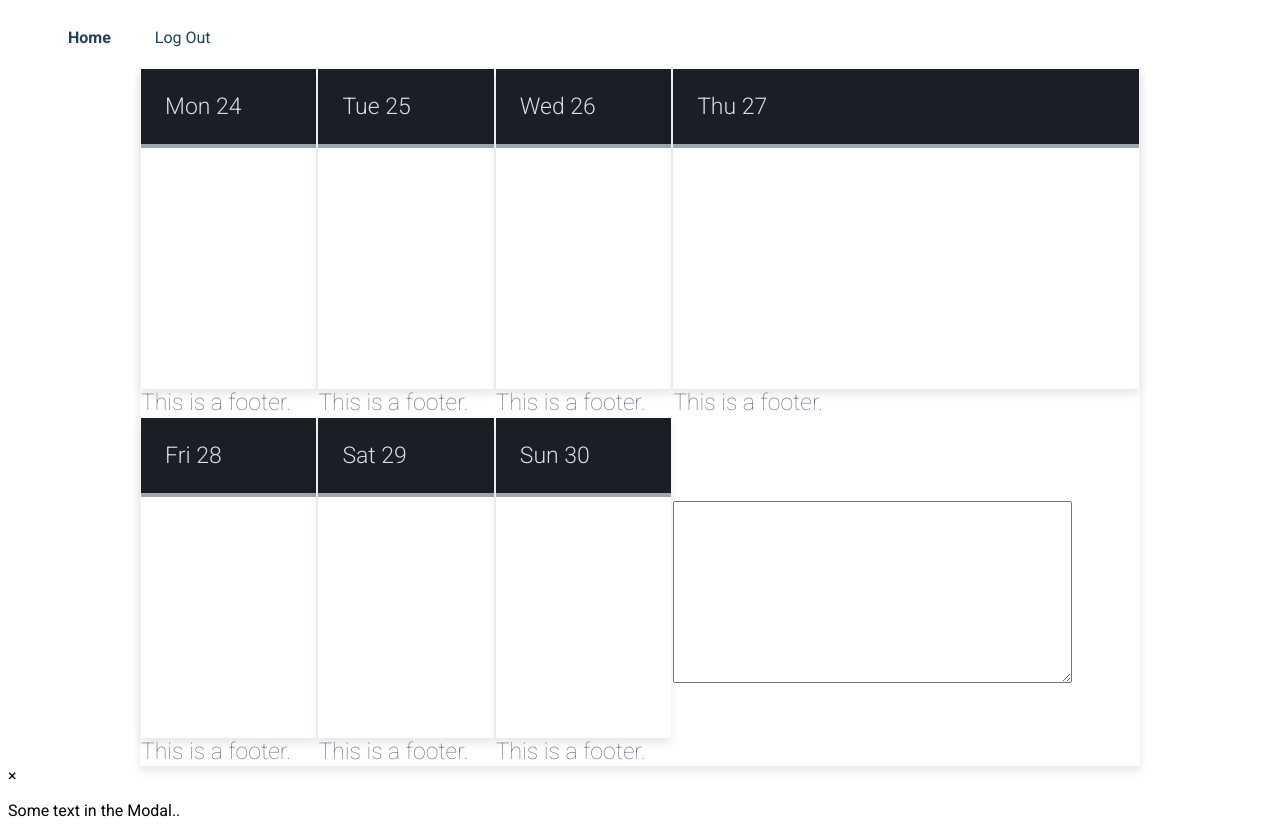
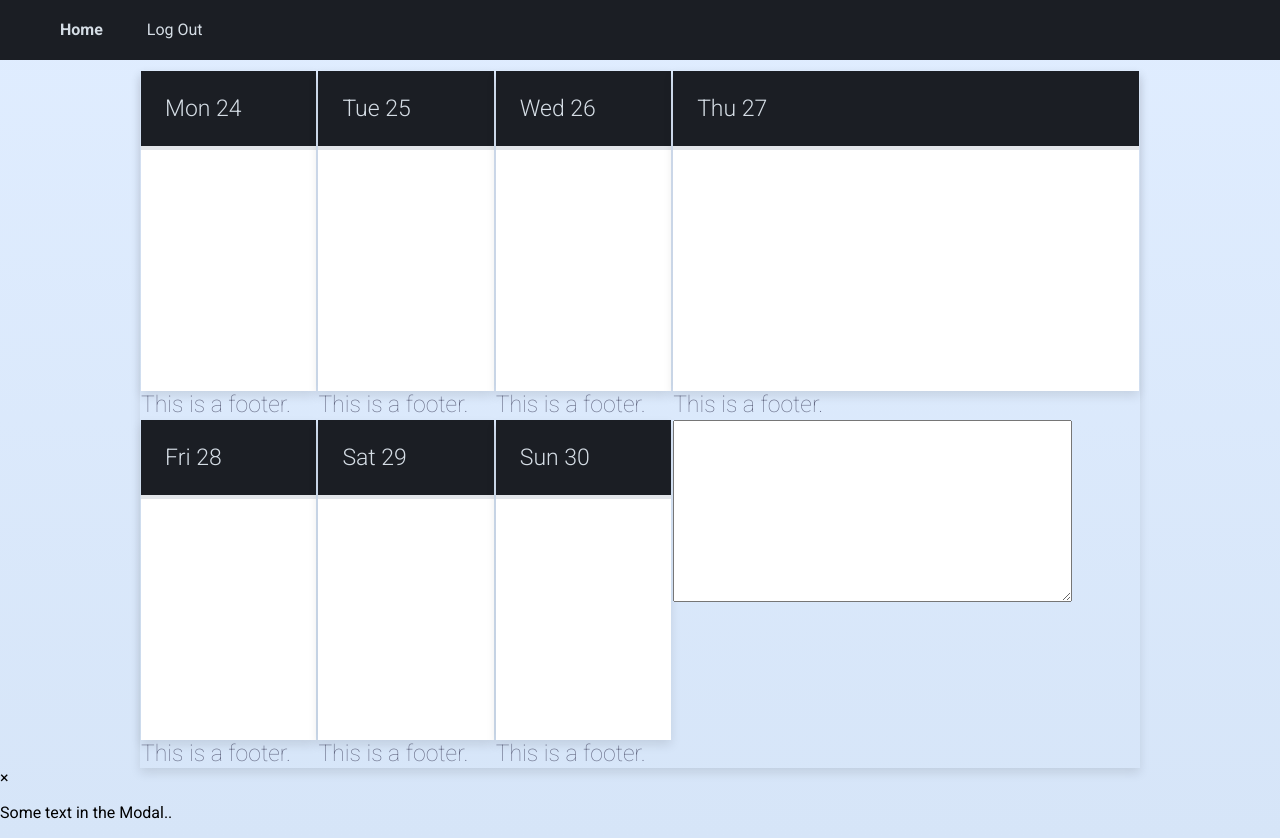
Before and after one commit to CoolCor12/weecal, a Flask app: page /dashboard in a window 1280 px wide. Before the commit the page ends 817 px from the top, so only its background shows below. Run offline with Flask 2, Linux system fonts and the light colour scheme; the visitor is signed in with stand-in values (Sample User, id 1); lists and menus that the app fills with data are empty.

Commit message:
Edited formating

```diff
--- a/static/calendar.css
+++ b/static/calendar.css
@@ -1,6 +1,7 @@
 @import url(http://fonts.googleapis.com/css?family=Roboto:400,500,700,300,100);
 body {
-    background-color: #FFFFFF;
+    margin: 0;
+    background: linear-gradient(#e0edff, #d6e5f8);
     font-family: "Roboto", helvetica, arial, sans-serif;
     font-size: 16px;
     font-weight: 400;
@@ -8,11 +9,10 @@ body {
 }
 /*** Table Styles **/
 table {
-    background: white;
-    border-radius: 1px;
     border-collapse: collapse;
     height: 320px;
-    margin: auto;
+    margin-left: auto;
+    margin-right: auto;
     max-width: 1000px;
     width: 100%;
     box-shadow: 0 5px 10px rgba(0, 0, 0, 0.1);
@@ -21,7 +21,7 @@ table {
 th {
     color: #D5DDE5;
     background: #1b1e24;
-    border-bottom: 4px solid #9ea7af;
+    border-bottom: 4px solid #e3e6ea;
     font-size: 23px;
     font-weight: 300;
     padding: 24px;
@@ -35,12 +35,12 @@ tbody {
     font-weight: 100;
     padding: 24px;
     text-align: left;
-    vertical-align: middle;
+    vertical-align: top;
 }
 tfoot {
     color: #666B85;
     border-collapse: collapse;
-    font-size: 23px;
+    font-size: 16px;
     font-weight: 100;
     padding: 24px;
     text-align: right;
@@ -50,3 +50,9 @@ tfoot {
     background: rgba(78,80,102, 0.45);
 
 }
+.day-cal td {
+    background: white;
+}
+.week-cal {
+    margin-top: 10px;
+}
--- a/static/header_footer.css
+++ b/static/header_footer.css
@@ -1,7 +1,9 @@
 /* HEADER NAVIGATION */
 
 nav {
-  background-color: #FFF;
+    background-color: #1b1e24;
+    margin: auto;
+    padding: 0px;
 }
 
 nav li {
@@ -16,14 +18,12 @@ nav ul {
 
 .contact-btn {
     float: right;
-
 }
 
 .contact-btn a {
     margin-right: 30px;
     padding: 8px 18px;
     border: 1px solid #204156;
-
 }
 
 .contact-btn a:active {
@@ -34,6 +34,6 @@ nav ul {
 nav a {
     height: 60px;
     line-height: 60px;
-  color: #204156;
+    color: #D5DDE5;
     text-decoration: none;
 }
```
Also changed, not shown: static/welcome.css (+9 -9 lines). Lines whose indentation alone changed are shown as unchanged.
